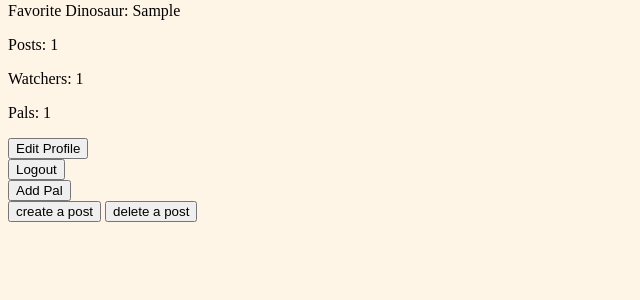
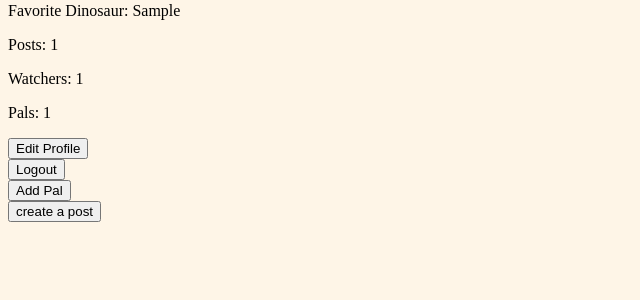
Before and after one commit to 2884069/InqPal, a Django app: page /inqpal/account/my_account/ in a window 1280 px wide. Shown: the part 465-765 px from the top of the page, without its empty margins (0-640 px from the left). Run offline with Django 3.2, Linux system fonts and the light colour scheme; a user stored in the database is signed in; tables that the repository leaves empty hold one stand-in row (values such as "Sample post"); grey boxes marked "Sample" are stand-in pictures.

Commit message:
changed my_account,html

```diff
--- a/templates/inqpal/my_account.html
+++ b/templates/inqpal/my_account.html
@@ -31,6 +31,6 @@
 </div>
 <div class "bottomButtons">
     <button class = "createPostBtn" onclick = "window.location.href = '{% url 'inqpal:make_post' %}'">create a post</button>
-    <button class = "deletePostBtn" onclick = "window.location.href = '{% url 'inqpal:' %}'">delete a post</button>
+   <!-- <button class = "deletePostBtn" onclick = "window.location.href = '{% url 'inqpal:' %}'">delete a post</button> -->
 </div>
 {% endblock %}
```
Also changed, not shown: media/post_images/cat.jpg (added), media/post_images/rango.jpg (added).
